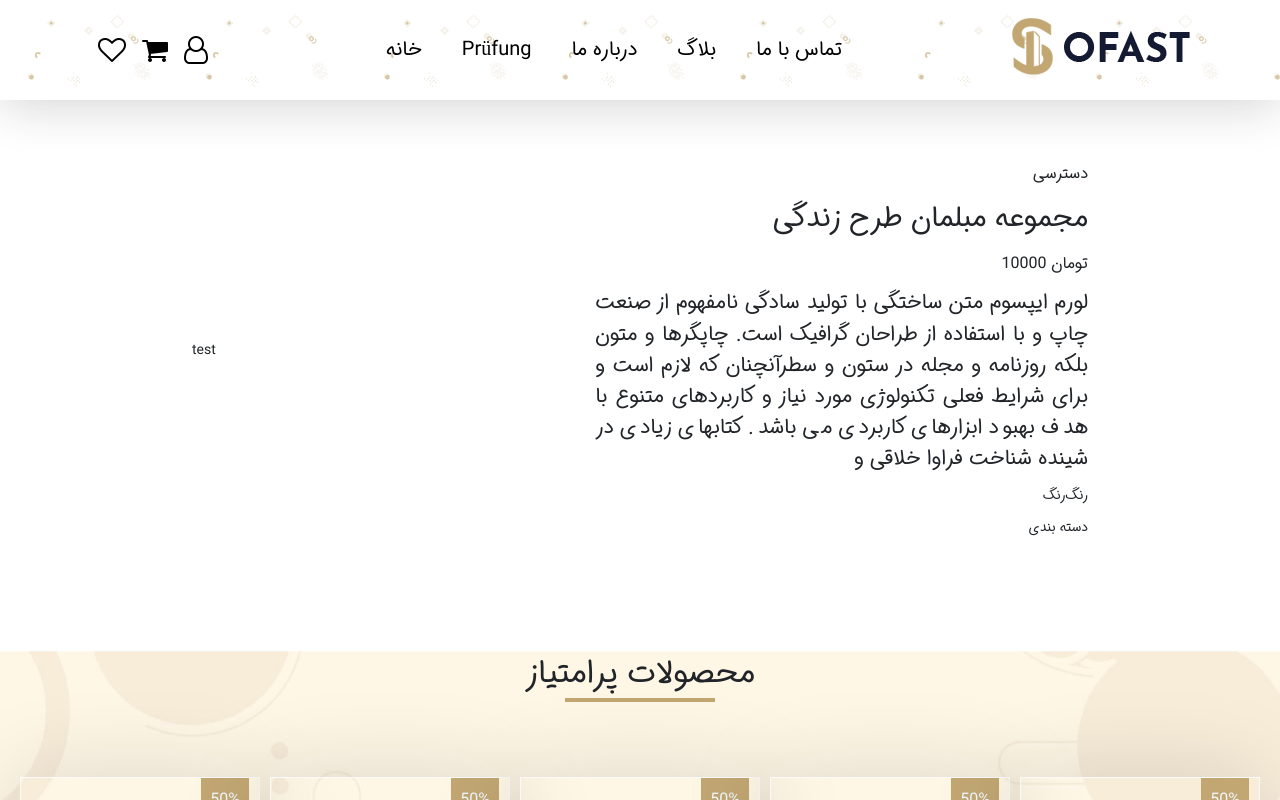
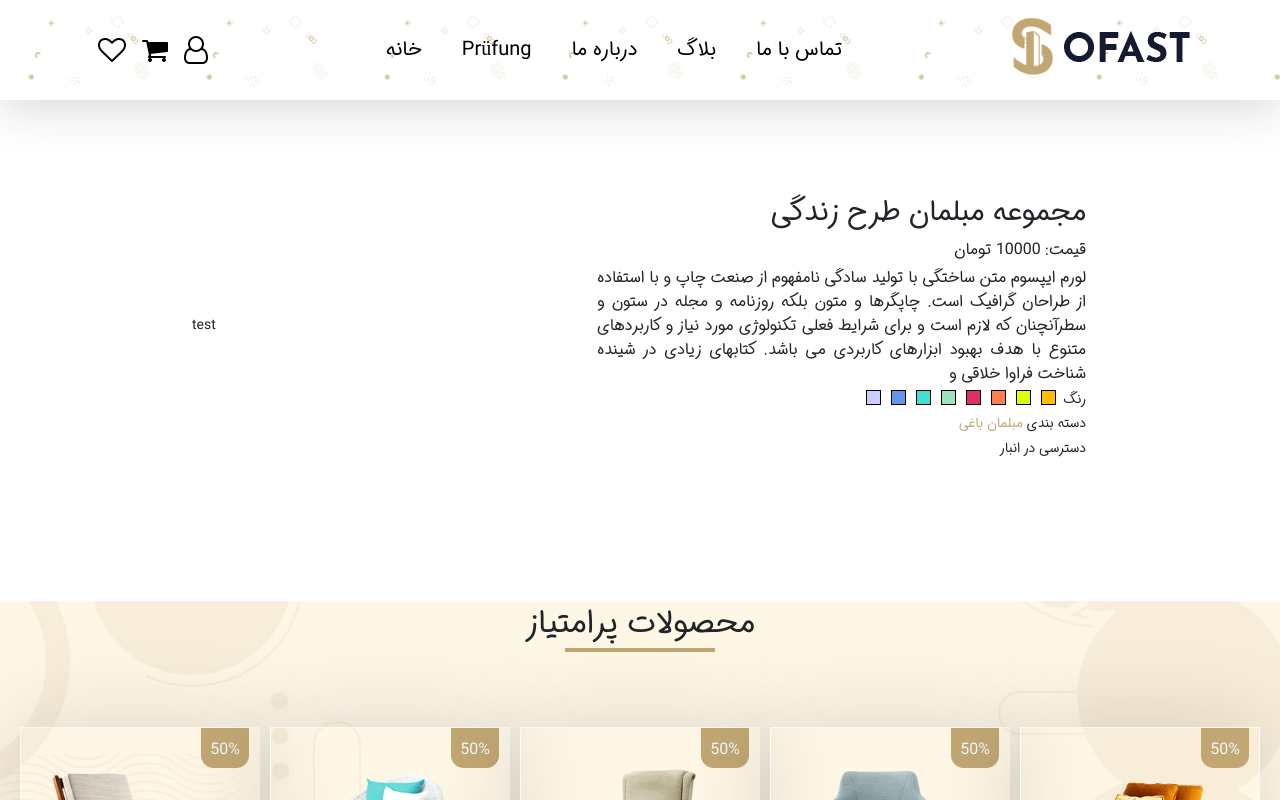
Before and after one commit to vahidpourmohamad/FcShop.js, a React (Create React App) app: page /ProduktSeite/627a7f83a1ef622dc1e466e0 in a window 1280 px wide. Shown: the top 800 px of the page. Built offline with nearby package versions, Linux system fonts and the light colour scheme.

Commit message:
produck enwickler

```diff
--- a/src/Seiten/ProduktSicht/ProduktSichtSeite.css
+++ b/src/Seiten/ProduktSicht/ProduktSichtSeite.css
@@ -1,4 +1,4 @@
-.ProduktKörper{
+.ProduktKörper {
   display: flex;
   flex-direction: row;
   width: 70%;
@@ -6,24 +6,21 @@ justify-content: center;
   align-items: center;
   margin-top: 50px;
   margin-bottom: 50px;
-height: 400px;
+  height: 350px;
 }
-.ProduktBilds
-{
+.ProduktBilds {
   width: 45%;
   align-items: flex-end;
-
 }
-.ProduktkurzehBeschreibung{
-width:55%;
+.ProduktkurzehBeschreibung {
+  width: 55%;
   display: flex;
   flex-direction: column;
-justify-content: space-evenly;
+  justify-content: center;
   align-items: flex-end;
   text-align: justify;
-height: 100%;
 }
-.Zweihintereinader{
+.Zweihintereinader {
   display: flex;
   direction: rtl;
   flex-direction: row;
--- a/src/Seiten/ProduktSicht/ProduktSichtSeite.js
+++ b/src/Seiten/ProduktSicht/ProduktSichtSeite.js
@@ -18,17 +18,35 @@ export default function ProduktSichtSeite() {
         <div className="ProduktKörper">
           <div className="ProduktBilds">test</div>
           <div className="ProduktkurzehBeschreibung">
-            <div className="font-m">دسترسی</div>
-            <div className="font-xxl">{name}</div>
+            <div className="font-xxl TextRTl">{name}</div>
+            <div className="Zweihintereinader">
+              <div className="font-m TextRTl"> قیمت: </div>
 
-            <div className="font-m">{price}</div>
-
-            <div className="font-l TextRTl">{desc}</div>
+              <div className="font-m TextRTl">{price}</div>
+            </div>
+            <div className="font-m TextRTl">{desc}</div>
             <div className="Zweihintereinader">
-              <div className="font-s">رنگ</div>
-              <div className="font-s">رنگ</div>
+              <div className="font-s TextRTl">رنگ</div>
+              {colors.map((color, index) => (
+                <div
+                  key={index}
+                  className=" color-box TextRTl  "
+                  style={{ backgroundColor: color }}
+                ></div>
+              ))}
             </div>
-            <div className="font-s">دسته بندی</div>
+            <div className="Zweihintereinader">
+              <div className="font-s TextRTl">دسته بندی</div>
+              <div className="font-s TextRTl">
+                <a style={{ cursor: "pointer", color: "var(--main)" }}>
+                  {category}
+                </a>{" "}
+              </div>
+            </div>
+            <div className="Zweihintereinader">
+              <div className="font-s TextRTl">دسترسی</div>
+              <div className="font-s TextRTl">{status}</div>
+            </div>
           </div>
         </div>
       </div>
--- a/src/Seiten/ProduktSicht/dummy.js
+++ b/src/Seiten/ProduktSicht/dummy.js
@@ -2,7 +2,16 @@ export const dummy = {
   name: "مجموعه مبلمان طرح زندگی",
   price: "10000 تومان",
   desc: "لورم ایپسوم متن ساختگی با تولید سادگی نامفهوم از صنعت چاپ و با استفاده از طراحان گرافیک است. چاپگرها و متون بلکه روزنامه و مجله در ستون و سطرآنچنان که لازم است و برای شرایط فعلی تکنولوژی مورد نیاز و کاربردهای متنوع با هدف بهبود ابزارهای کاربردی می باشد. کتابهای زیادی در شینده شناخت فراوا خلاقی و ",
-  colors: ["rot", "Weise", "Grün", "braun", "Schwarz", "grau", "blau", "Geld"],
+  colors: [
+    "#FFBF00",
+    "#DFFF00",
+    "#FF7F50",
+    "#DE3163",
+    "#9FE2BF",
+    "#40E0D0",
+    "#6495ED",
+    "#CCCCFF",
+  ],
   category: "مبلمان باغی",
   status: "در انبار",
   images: ["p1a", "p2a", "p3a"],
--- a/src/index.css
+++ b/src/index.css
@@ -19,10 +19,20 @@ body {
   background-size: contain;
       box-shadow: 0 5px 50px 0 rgb(33 33 33 / 20%);
 }
+
 .TextRTl{
   text-align:justify;
   direction: rtl;
+  margin: 2px;
 }
+.color-box{
+  height: 15px;
+  width: 15px;
+  margin-left: 5px;
+  margin-right: 5px;
+  border: 1px solid black;
+}
+
 .Container-Center
 {
   width: 100%;
```
Lines whose indentation alone changed are shown as unchanged.
